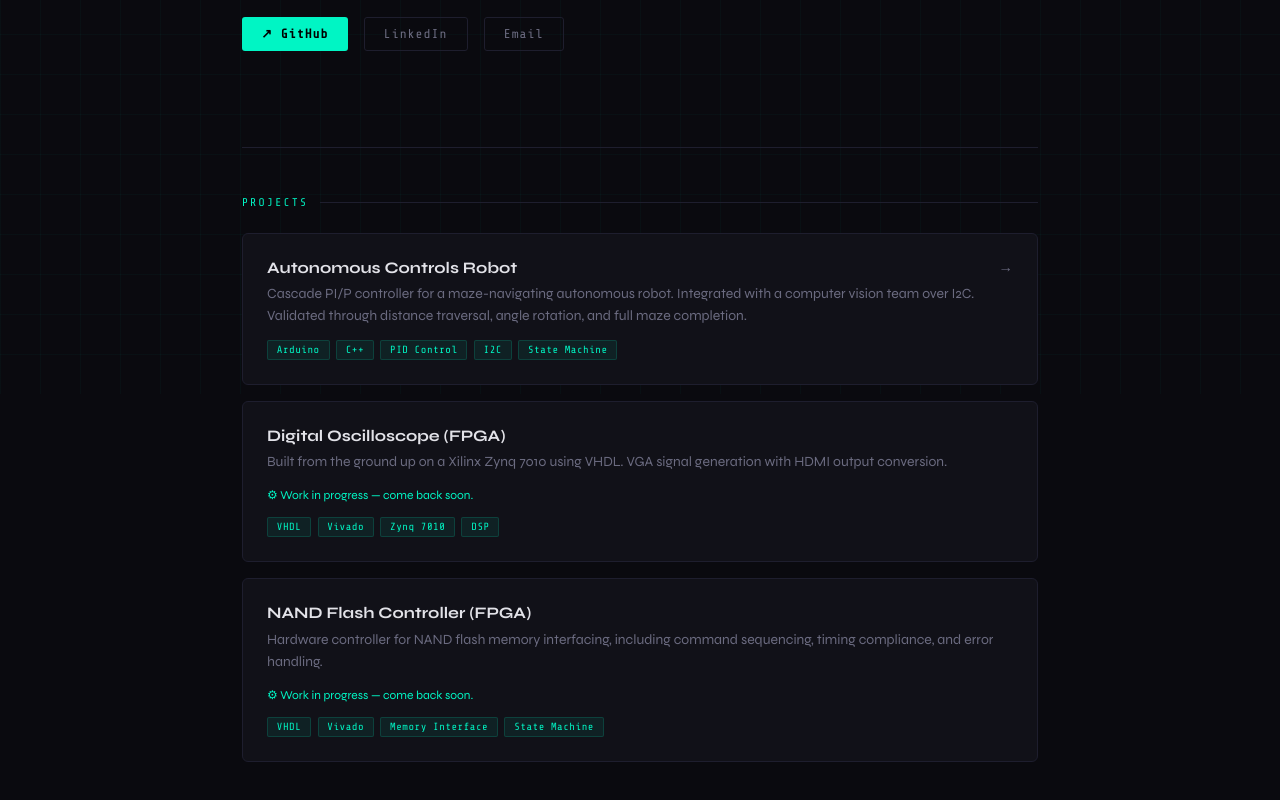
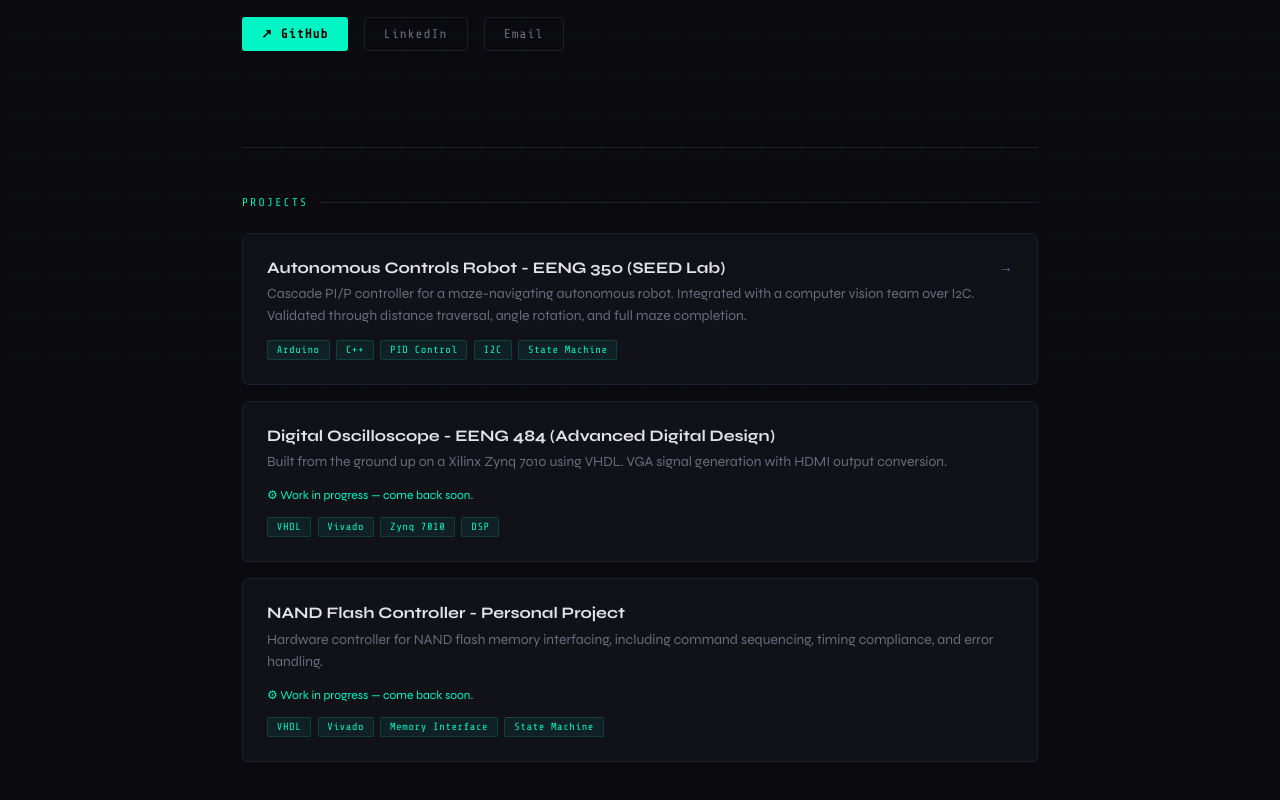
Before and after one commit to Randin-Ley/Randin-Ley.github.io, a plain HTML site: page index.html in a window 1280 px wide. Shown: the part 406-1206 px from the top of the page. Drawn offline with nearby package versions, Linux system fonts and the light colour scheme.

Commit message:
Update index.html

```diff
--- a/index.html
+++ b/index.html
@@ -329,7 +329,7 @@
 
         <a class="project-card" href="https://github.com/Randin-Ley/SEED-Lab" target="_blank">
           <div class="project-title">
-            Autonomous Controls Robot
+            Autonomous Controls Robot - EENG 350 (SEED Lab)
             <span class="project-arrow">→</span>
           </div>
           <p class="project-desc">
@@ -346,7 +346,7 @@
 
         <div class="project-card">
           <div class="project-title">
-            Digital Oscilloscope (FPGA)
+            Digital Oscilloscope - EENG 484 (Advanced Digital Design)
           </div>
           <p class="project-desc">
             Built from the ground up on a Xilinx Zynq 7010 using VHDL. VGA signal generation with HDMI output conversion.
@@ -364,7 +364,7 @@
 
         <div class="project-card">
           <div class="project-title">
-            NAND Flash Controller (FPGA)
+            NAND Flash Controller - Personal Project
           </div>
           <p class="project-desc">
             Hardware controller for NAND flash memory interfacing, including command sequencing, timing compliance, and error handling.
```
